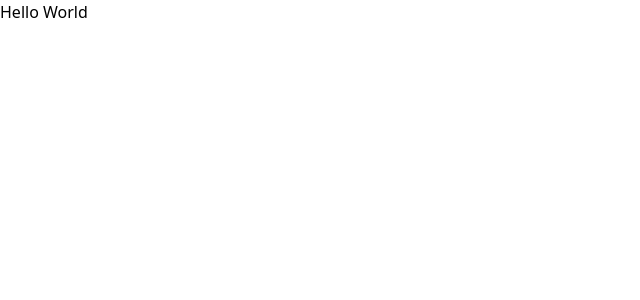
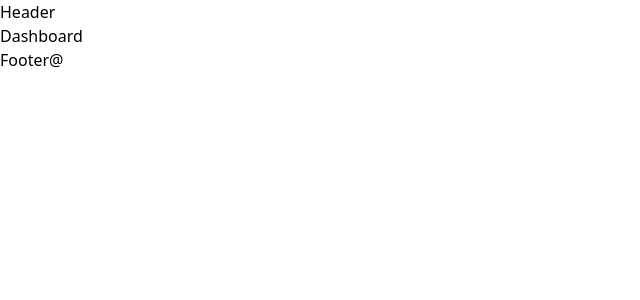
Before and after one commit to Hristiyan-Petrov/perosnal-projects, a Next.js app in the folder first-nextjs-project/my-app/: page /dashboard in a window 1280 px wide. Shown: the top 300 px of the page, without its empty margins (0-640 px from the left). Built offline with nearby package versions, Linux system fonts and the light colour scheme.

Commit message:
Create layout - main, header and footer

```diff
--- a/first-nextjs-project/my-app/app/dashboard/page.js
+++ b/first-nextjs-project/my-app/app/dashboard/page.js
@@ -1,9 +1,11 @@
+import Main from "@/components/Main";
+
 export const metadata = {
     title: "Broodl · Dashboard",
 };
 
 export default function DashboardPage() {
     return (
-        <div>Hello World</div>
+        <div>Dashboard</div>
     )
 }
--- a/first-nextjs-project/my-app/app/layout.js
+++ b/first-nextjs-project/my-app/app/layout.js
@@ -1,5 +1,6 @@
 import localFont from "next/font/local";
 import "./globals.css";
+import Main from "@/components/Main";
 
 const geistSans = localFont({
 	src: "./fonts/GeistVF.woff",
@@ -21,9 +22,13 @@
 	return (
 		<html lang="en">
 			<body
-        className={`${geistSans.variable} ${geistMono.variable} antialiased`}
+			// className={`${geistSans.variable} ${geistMono.variable} antialiased`}
 			>
+				<header>Header</header>
+				<Main>
 					{children}
+				</Main>
+				<footer>Footer@</footer>
 			</body>
 		</html>
 	);
--- a/first-nextjs-project/my-app/app/page.js
+++ b/first-nextjs-project/my-app/app/page.js
@@ -1,8 +1,9 @@
+import Main from "@/components/Main";
+
 export default function Homepage() {
     return (
-        <main className="">
+        <>
             Hello World
-        </main>
-
+        </>
     );
 }
--- /dev/null
+++ b/first-nextjs-project/my-app/components/Main.js
@@ -0,0 +1,10 @@
+import React from "react";
+
+export default function Main(props) {
+    const { children } = props;
+    return (
+        <main>
+            {children}
+        </main>
+    )
+}
```
Lines whose indentation alone changed are shown as unchanged.
